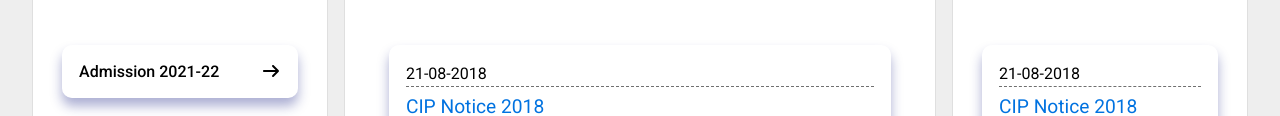
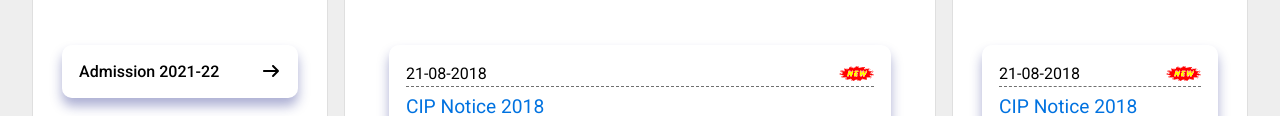
Before and after one commit to Shubham000007/sims, a plain HTML site: page index.html in a window 1280 px wide. Shown: the part 836-952 px from the top of the page. Drawn offline with Linux system fonts and the light colour scheme.

Commit message:
new gifs added to the home page

```diff
--- a/assets/css/main.css
+++ b/assets/css/main.css
@@ -551,6 +551,9 @@ select {
 .notification-date {
   width: 100%;
   border-bottom: 1px dashed var(--border-color);
+  display: flex;
+  justify-content: space-between;
+  align-items: center;
 }
 
 .notification-date p {
--- a/index.html
+++ b/index.html
@@ -255,6 +255,7 @@
                   >
                     <div class="notification-date">
                       <p>21-08-2018</p>
+                      <img src="./assets/images/gifs/new.gif" alt="">
                     </div>
                     <div>
                       <div class="notification-title">
@@ -354,6 +355,7 @@
                   >
                     <div class="notification-date">
                       <p>21-08-2018</p>
+                      <img src="./assets/images/gifs/new.gif" alt="">
                     </div>
                     <div>
                       <div class="notification-title">
```
